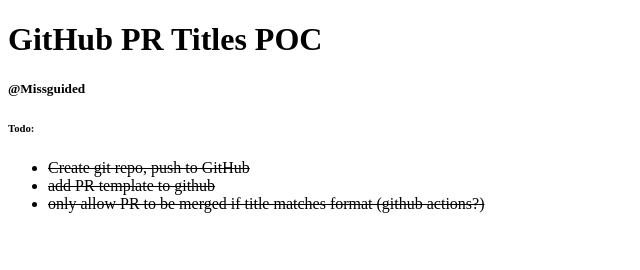
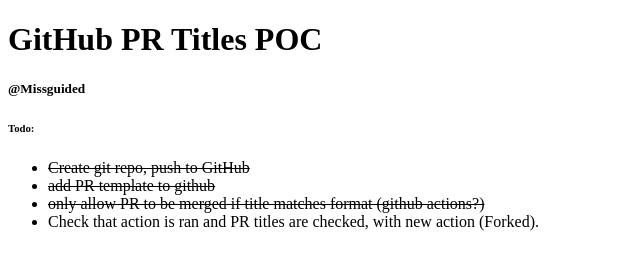
Before and after one commit to misskartar/Enforce-PR-Titles-POC, a plain HTML site: page index.html in a window 1280 px wide. Shown: the whole page, without its empty margins (0-640 px from the left). Drawn offline with Linux system fonts and the light colour scheme.

Commit message:
Add todo

```diff
--- a/index.html
+++ b/index.html
@@ -19,6 +19,9 @@
         <li>
           <s>only allow PR to be merged if title matches format (github actions?)</s>
         </li>
+        <li>
+          Check that action is ran and PR titles are checked, with new action (Forked).
+        </li>
       </ul>
     </div>
   </body>
```
